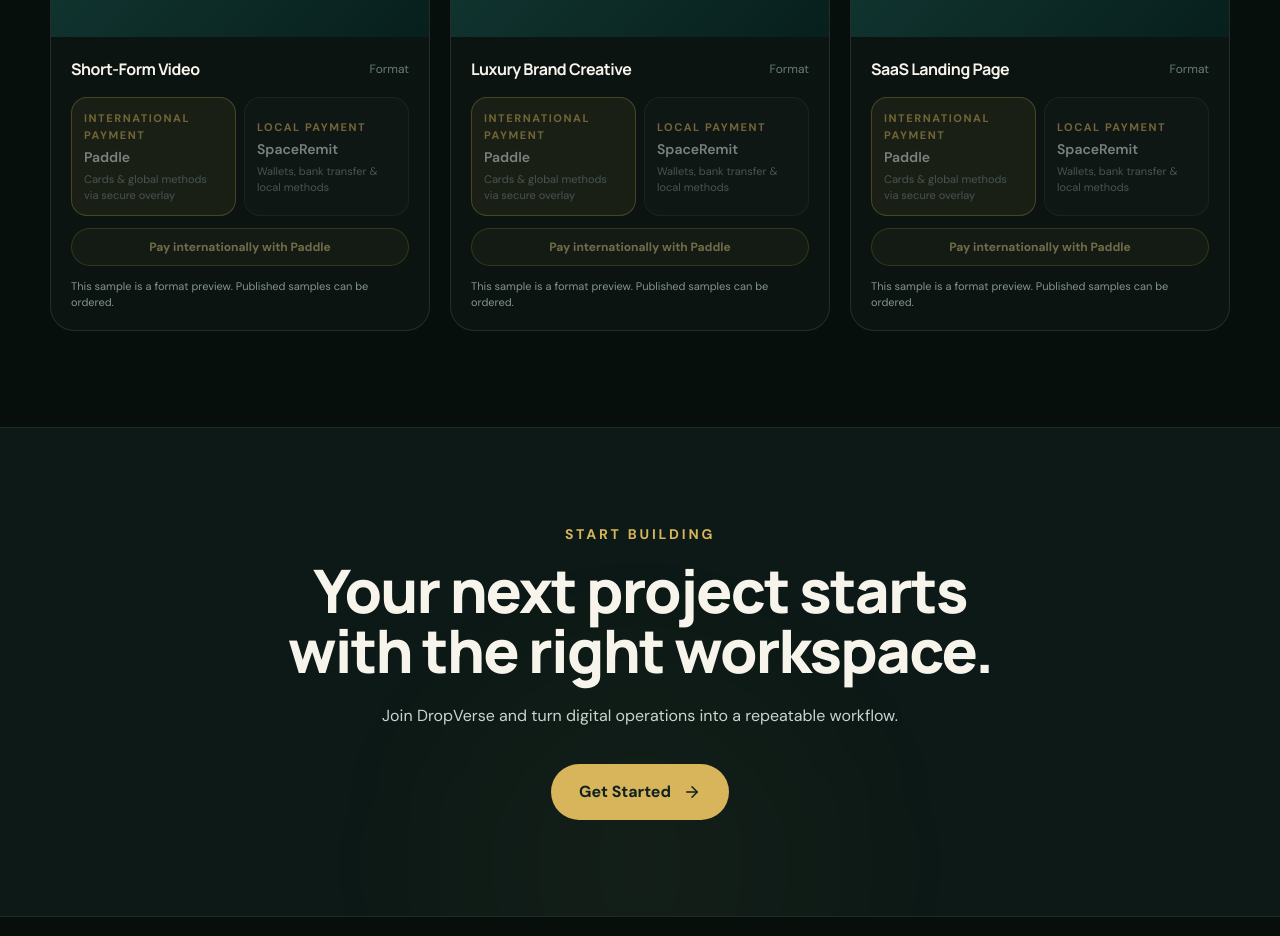
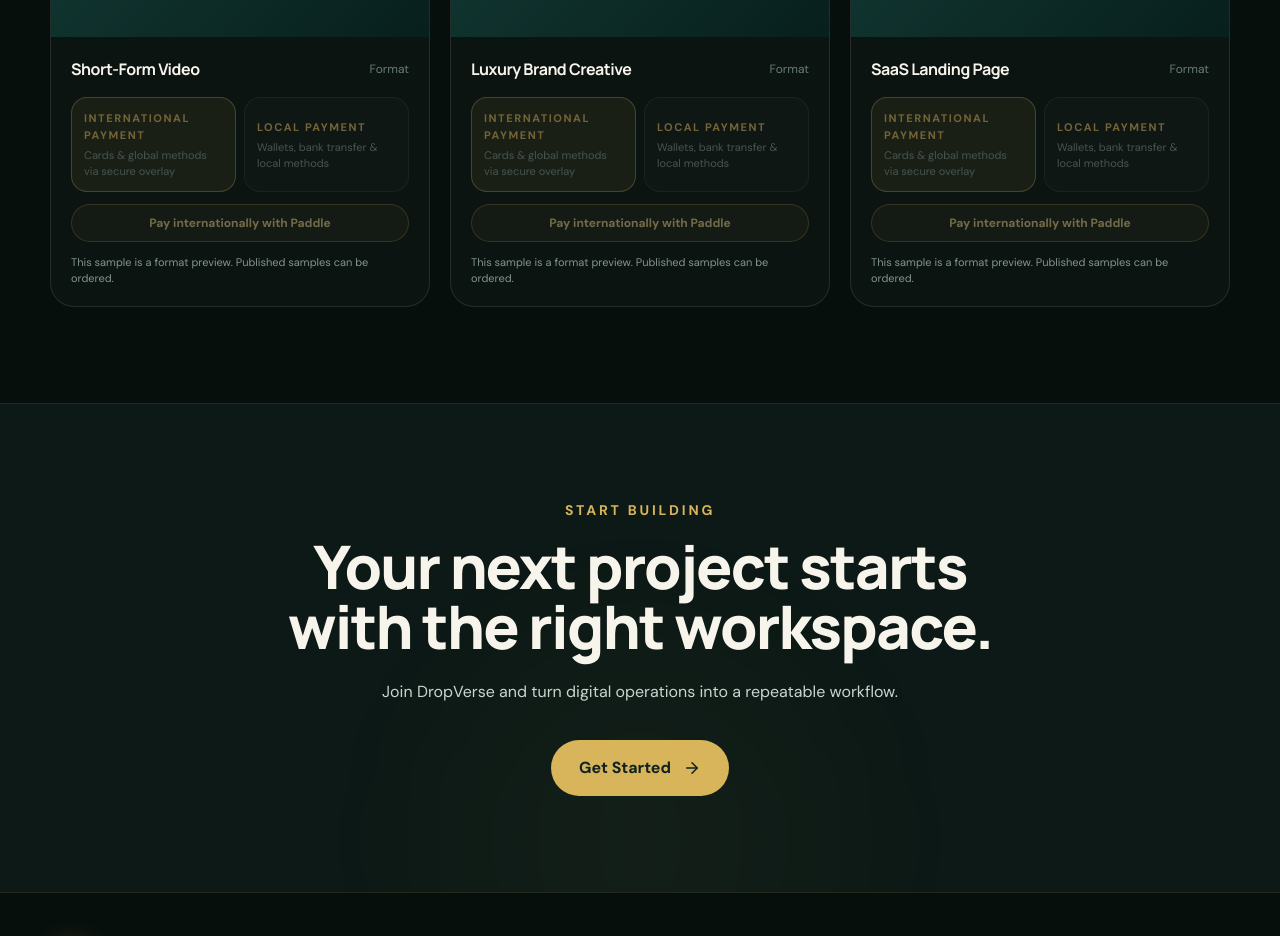
Before and after one commit to dropverseagency/dropverse, a Next.js app: page / in a window 1280 px wide. Shown: the part 3220-4156 px from the top of the page. Built offline with nearby package versions, Linux system fonts and the light colour scheme; no server answers.

Commit message:
PaymentMethodPicker: remove gateway brand names from labels.

```diff
--- a/components/PaymentMethodPicker.tsx
+++ b/components/PaymentMethodPicker.tsx
@@ -24,7 +24,6 @@ export default function PaymentMethodPicker({
         }`}
       >
         <div className="text-[11px] font-bold uppercase tracking-[.14em] text-[#d8b45a]">International payment</div>
-        <div className="mt-1 text-sm font-semibold text-[#e8efec]">Paddle</div>
         <div className="mt-1 text-[11px] leading-4 text-[#82958f]">Cards & global methods via secure overlay</div>
       </button>
       <button
@@ -38,7 +37,6 @@ export default function PaymentMethodPicker({
         }`}
       >
         <div className="text-[11px] font-bold uppercase tracking-[.14em] text-[#d8b45a]">Local payment</div>
-        <div className="mt-1 text-sm font-semibold text-[#e8efec]">SpaceRemit</div>
         <div className="mt-1 text-[11px] leading-4 text-[#82958f]">Wallets, bank transfer & local methods</div>
       </button>
     </div>
```
